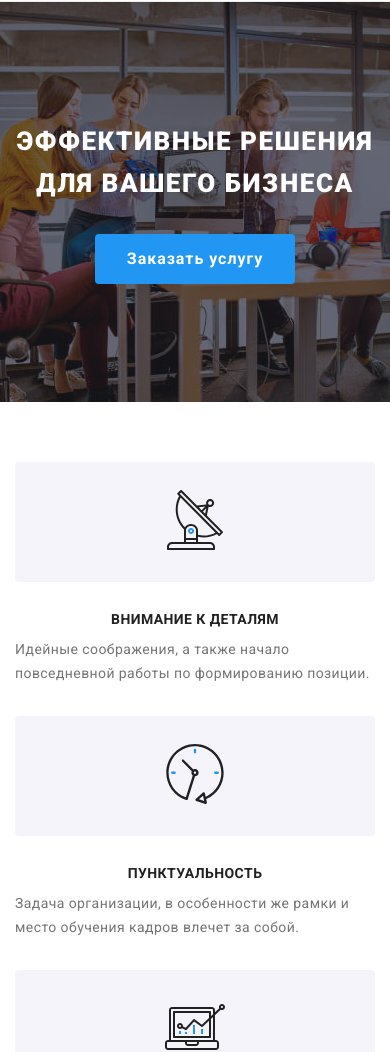
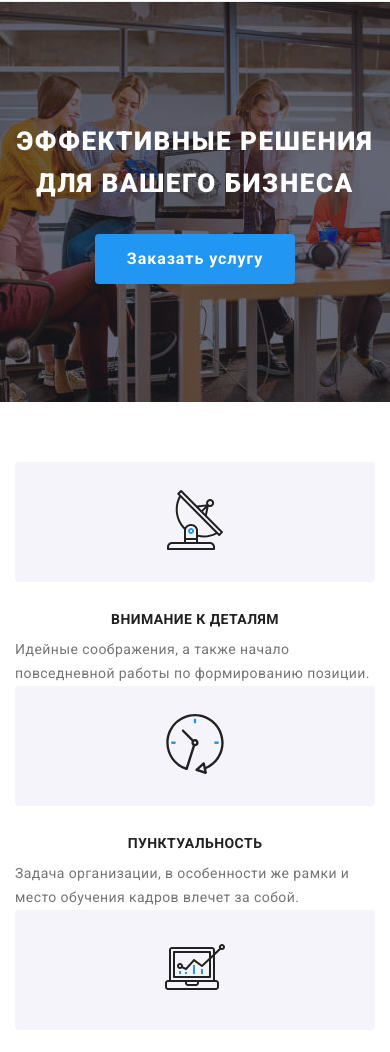
Before and after one commit to OliaChuzhdiuk/goit-markup-hw-08, a plain HTML site: page index.html in a window 390 px wide. Shown: the part 59-1111 px from the top of the page. Drawn offline with nearby package versions, Linux system fonts and the light colour scheme.

Commit message:
Правки

```diff
--- a/scss/components/_section.scss
+++ b/scss/components/_section.scss
@@ -6,8 +6,3 @@
         padding-bottom: 94px;
     }
 }
-
-// .section.no-padding {
-//     padding-top: 0;
-//     padding-bottom: 0;
-// }
--- a/scss/layout/_feature.scss
+++ b/scss/layout/_feature.scss
@@ -28,11 +28,8 @@
         @media screen and (min-width: 1170px) {
             flex-basis: calc((100% - 4 * 30px) / 4);
         }
-                &:not(:last-child) {
-                    @media screen and (max-width: 767px) {
-                        margin-bottom: 30px;
     }
-                }
+
     .feature__box {
         margin-bottom: 30px;
         align-items: center;
@@ -44,6 +41,7 @@
         border-radius: 4px;
         background-color: #F5F4FA;
     }
+
     .feature__text {
         font-size: 14px;
         line-height: 1.71;
```
Also changed, not shown: css/main.css, css/main.min.css, 2 other files. Lines whose indentation alone changed are shown as unchanged.
